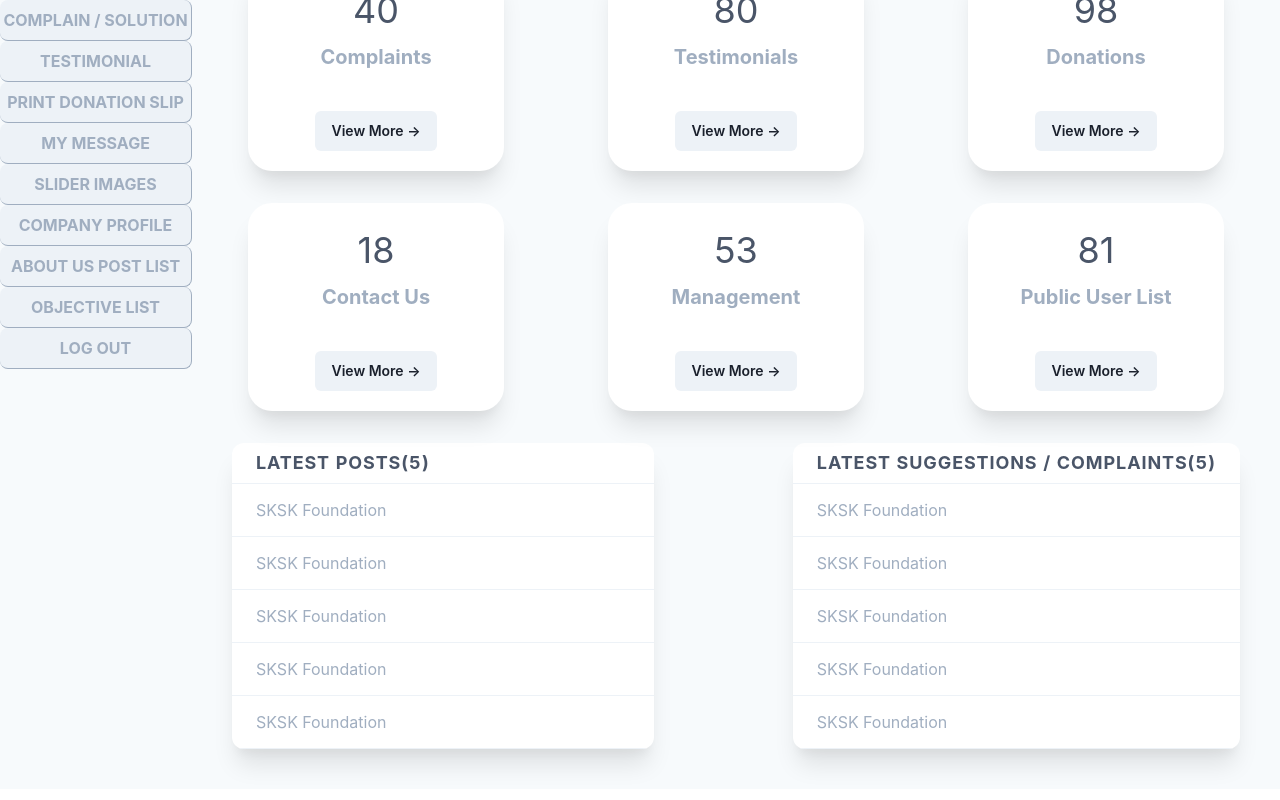
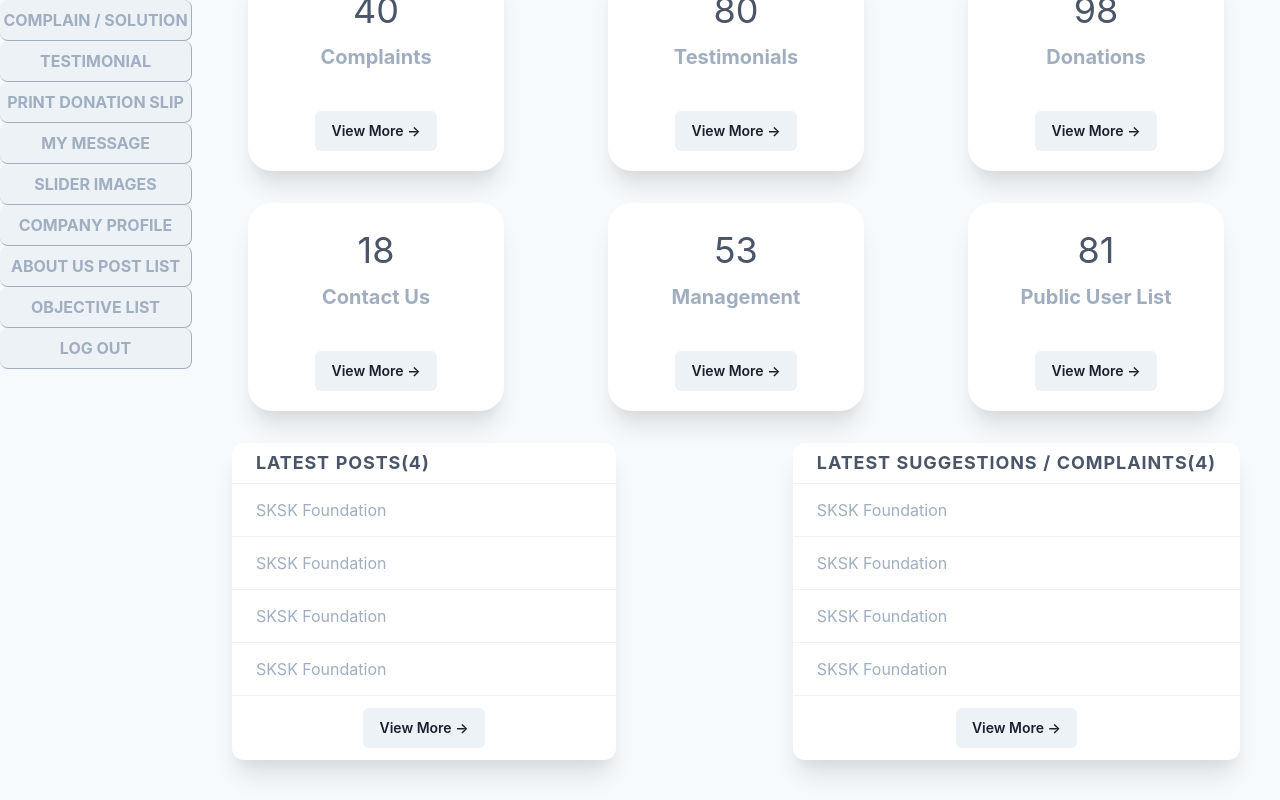
Before and after one commit to dhruvm420/reactProject, a React (Vite) app: page /dashboard in a window 1280 px wide. Shown: the part 624-1424 px from the top of the page. Built offline with nearby package versions, Linux system fonts and the light colour scheme.

Commit message:
added view more button for posts

```diff
--- a/src/components/action.jsx
+++ b/src/components/action.jsx
@@ -7,7 +7,7 @@ import approve from "../assets/approve.svg";
 import menu from "../assets/menu.svg";
 export default function Action() {
   return (
-    <HStack spacing="1">
+    <HStack spacing="3">
       <img src={id} alt="" width="30px" />
       <img src={toggle} alt="" width="30px" />
       <img src={edit} alt="" width="25px" />
--- a/src/components/listPreview.jsx
+++ b/src/components/listPreview.jsx
@@ -6,13 +6,18 @@ import {
   Tr,
   Th,
   Td,
+  Button,
   TableCaption,
   TableContainer,
+  Flex,
 } from "@chakra-ui/react";
+import { Link } from "react-router-dom";
 export default function ListPreview(props) {
-  const data = props.data;
+  let data = props.data;
   const head = props.head;
   const title = props.title;
+  let link = props.link;
+  data = data.slice(0, 4);
   let rows = data.map((dataItem) => {
     return (
       <Tr>
@@ -25,7 +30,7 @@ export default function ListPreview(props) {
       shadow="xl"
       bg="white"
       color="gray.400"
-      minW="33vw"
+      minW="30vw"
       borderRadius="xl"
     >
       <Table variant="simple">
@@ -36,7 +41,23 @@ export default function ListPreview(props) {
             </Th>
           </Tr>
         </Thead>
-        <Tbody>{rows}</Tbody>
+        <Tbody>
+          {rows}
+          <Tr>
+            <Flex justifyContent="center" w="64" m="auto">
+              <Link to={link}>
+                <Button
+                  colorScheme="gray"
+                  fontSize="sm"
+                  textAlign="center"
+                  my="3"
+                >
+                  View More &rarr;
+                </Button>
+              </Link>
+            </Flex>
+          </Tr>
+        </Tbody>
       </Table>
     </TableContainer>
   );
--- a/src/routes/complaints.jsx
+++ b/src/routes/complaints.jsx
@@ -29,7 +29,7 @@ export default function Complaints() {
   else {
     rows = complaintsData.map((data) => {
       return (
-        <Tr _hover={{ backgroundColor: "gray.300", color: "gray.600" }}>
+        <Tr _hover={{ backgroundColor: "gray.100", color: "gray.600" }}>
           <Td>{data.NAME}</Td>
           <Td>{data.MESSAGE}</Td>
           <Td>{data.DESCRIPTION}</Td>
@@ -47,8 +47,8 @@ export default function Complaints() {
       <Flex direction="column" mx="auto" mt="4">
         <TableContainer
           border="1px"
-          borderColor="gray.400"
-          bg="gray.200"
+          borderColor="gray.300"
+          bg="white"
           minW="80vw"
           borderRadius="xl"
           color="gray.500"
--- a/src/routes/dashboard.jsx
+++ b/src/routes/dashboard.jsx
@@ -98,7 +98,7 @@ let complaints = [
 ];
 export default function Dashboard() {
   let postPreview = (
-    <ListPreview data={posts} head="Latest Posts" title="TITLE" />
+    <ListPreview data={posts} head="Latest Posts" title="TITLE" link="/posts" />
   );
   let complaintsPreview = (
     <ListPreview
--- a/src/routes/districtlist.jsx
+++ b/src/routes/districtlist.jsx
@@ -26,9 +26,19 @@ let districtData = [
 ];
 
 export default function DistrictList() {
-  let rows = districtData.map((data) => {
+  let rows;
+  if (districtData.length == 0)
+    rows = (
+      <Tr>
+        <Td colSpan="6" textAlign="center">
+          No Registered District found
+        </Td>
+      </Tr>
+    );
+  else {
+    rows = districtData.map((data) => {
       return (
-      <Tr _hover={{ backgroundColor: "gray.300", color: "gray.600" }}>
+        <Tr _hover={{ backgroundColor: "gray.100", color: "gray.600" }}>
           <Td>
             <img src={data.IMAGE} alt="" width="50px" height="50px" />
           </Td>
@@ -43,6 +53,7 @@ export default function DistrictList() {
         </Tr>
       );
     });
+  }
   return (
     <Root title="District List">
       <Flex direction="column" mx="auto" mt="4">
@@ -51,8 +62,8 @@ export default function DistrictList() {
         </Button>
         <TableContainer
           border="1px"
-          borderColor="gray.400"
-          bg="gray.200"
+          borderColor="gray.300"
+          bg="white"
           minW="80vw"
           borderRadius="xl"
           color="gray.500"
--- a/src/routes/panchayatlist.jsx
+++ b/src/routes/panchayatlist.jsx
@@ -25,9 +25,19 @@ let panchayatData = [
 ];
 
 export default function PanchayatList() {
-  let rows = panchayatData.map((data) => {
+  let rows;
+  if (panchayatData.length == 0)
+    rows = (
+      <Tr>
+        <Td colSpan="6" textAlign="center">
+          No Registered Panchayat found
+        </Td>
+      </Tr>
+    );
+  else {
+    rows = panchayatData.map((data) => {
       return (
-      <Tr _hover={{ backgroundColor: "gray.300", color: "gray.600" }}>
+        <Tr _hover={{ backgroundColor: "gray.100", color: "gray.600" }}>
           <Td>
             <img src={data.IMAGE} alt="" width="50px" height="50px" />
           </Td>
@@ -41,6 +51,7 @@ export default function PanchayatList() {
         </Tr>
       );
     });
+  }
   return (
     <Root title="Panchayat List">
       <Flex direction="column" mx="auto" mt="4">
@@ -49,8 +60,8 @@ export default function PanchayatList() {
         </Button>
         <TableContainer
           border="1px"
-          borderColor="gray.400"
-          bg="gray.200"
+          borderColor="gray.300"
+          bg="white"
           minW="80vw"
           borderRadius="xl"
           color="gray.500"
--- a/src/routes/statelist.jsx
+++ b/src/routes/statelist.jsx
@@ -26,9 +26,19 @@ let stateData = [
 ];
 
 export default function StateList() {
-  let rows = stateData.map((data) => {
+  let rows;
+  if (stateData.length == 0)
+    rows = (
+      <Tr>
+        <Td colSpan="6" textAlign="center">
+          No Registered State found
+        </Td>
+      </Tr>
+    );
+  else {
+    rows = stateData.map((data) => {
       return (
-      <Tr _hover={{ backgroundColor: "gray.300", color: "gray.600" }}>
+        <Tr _hover={{ backgroundColor: "gray.100", color: "gray.600" }}>
           <Td>
             <img src={data.IMAGE} alt="" width="50px" height="50px" />
           </Td>
@@ -43,6 +53,7 @@ export default function StateList() {
         </Tr>
       );
     });
+  }
   return (
     <Root title="State List">
       <Flex direction="column" mx="auto" mt="4">
@@ -51,8 +62,8 @@ export default function StateList() {
         </Button>
         <TableContainer
           border="1px"
-          borderColor="gray.400"
-          bg="gray.200"
+          borderColor="gray.300"
+          bg="white"
           minW="80vw"
           borderRadius="xl"
           color="gray.500"
--- a/src/routes/tehsillist.jsx
+++ b/src/routes/tehsillist.jsx
@@ -26,9 +26,19 @@ let tehsilData = [
 ];
 
 export default function TehsilList() {
-  let rows = tehsilData.map((data) => {
+  let rows;
+  if (tehsilData.length == 0)
+    rows = (
+      <Tr>
+        <Td colSpan="6" textAlign="center">
+          No Registered Tehsil found
+        </Td>
+      </Tr>
+    );
+  else {
+    rows = tehsilData.map((data) => {
       return (
-      <Tr _hover={{ backgroundColor: "gray.300", color: "gray.600" }}>
+        <Tr _hover={{ backgroundColor: "gray.100", color: "gray.600" }}>
           <Td>
             <img src={data.IMAGE} alt="" width="50px" height="50px" />
           </Td>
@@ -43,6 +53,7 @@ export default function TehsilList() {
         </Tr>
       );
     });
+  }
   return (
     <Root title="Tehsil List">
       <Flex direction="column" mx="auto" mt="4">
@@ -51,8 +62,8 @@ export default function TehsilList() {
         </Button>
         <TableContainer
           border="1px"
-          borderColor="gray.400"
-          bg="gray.200"
+          borderColor="gray.300"
+          bg="white"
           minW="80vw"
           borderRadius="xl"
           color="gray.500"
--- a/src/routes/unverifiedlist.jsx
+++ b/src/routes/unverifiedlist.jsx
@@ -42,9 +42,19 @@ let unVerifiedData = [
 ];
 
 export default function UnVerifiedList() {
-  let rows = unVerifiedData.map((data) => {
+  let rows;
+  if (unVerifiedData.length == 0)
+    rows = (
+      <Tr>
+        <Td colSpan="6" textAlign="center">
+          No Unverified Member found
+        </Td>
+      </Tr>
+    );
+  else {
+    rows = unVerifiedData.map((data) => {
       return (
-      <Tr _hover={{ backgroundColor: "gray.300", color: "gray.600" }}>
+        <Tr _hover={{ backgroundColor: "gray.100", color: "gray.600" }}>
           <Td>{data.USER_ID}</Td>
           <Td>{data.COORDINATOR_ID}</Td>
           <Td>{data.NAME}</Td>
@@ -57,13 +67,14 @@ export default function UnVerifiedList() {
         </Tr>
       );
     });
+  }
   return (
     <Root title="Unverified Users">
       <Flex direction="column" mx="auto" mt="4">
         <TableContainer
           border="1px"
-          borderColor="gray.400"
-          bg="gray.200"
+          borderColor="gray.300"
+          bg="white"
           minW="80vw"
           borderRadius="xl"
           color="gray.500"
--- a/src/routes/verifiedlist.jsx
+++ b/src/routes/verifiedlist.jsx
@@ -39,9 +39,19 @@ let verifiedData = [
 ];
 
 export default function VerifiedList() {
-  let rows = verifiedData.map((data) => {
+  let rows;
+  if (verifiedData.length == 0)
+    rows = (
+      <Tr>
+        <Td colSpan="6" textAlign="center">
+          No Verified Member found
+        </Td>
+      </Tr>
+    );
+  else {
+    rows = verifiedData.map((data) => {
       return (
-      <Tr _hover={{ backgroundColor: "gray.300", color: "gray.600" }}>
+        <Tr _hover={{ backgroundColor: "gray.100", color: "gray.600" }}>
           <Td>{data.USER_ID}</Td>
           <Td>{data.NAME}</Td>
           <Td>{data.MOBILE}</Td>
@@ -53,13 +63,14 @@ export default function VerifiedList() {
         </Tr>
       );
     });
+  }
   return (
     <Root title="Verified Users">
       <Flex direction="column" mx="auto" mt="4">
         <TableContainer
           border="1px"
-          borderColor="gray.400"
-          bg="gray.200"
+          borderColor="gray.300"
+          bg="white"
           minW="80vw"
           borderRadius="xl"
           color="gray.500"
```
Lines whose indentation alone changed are shown as unchanged.
